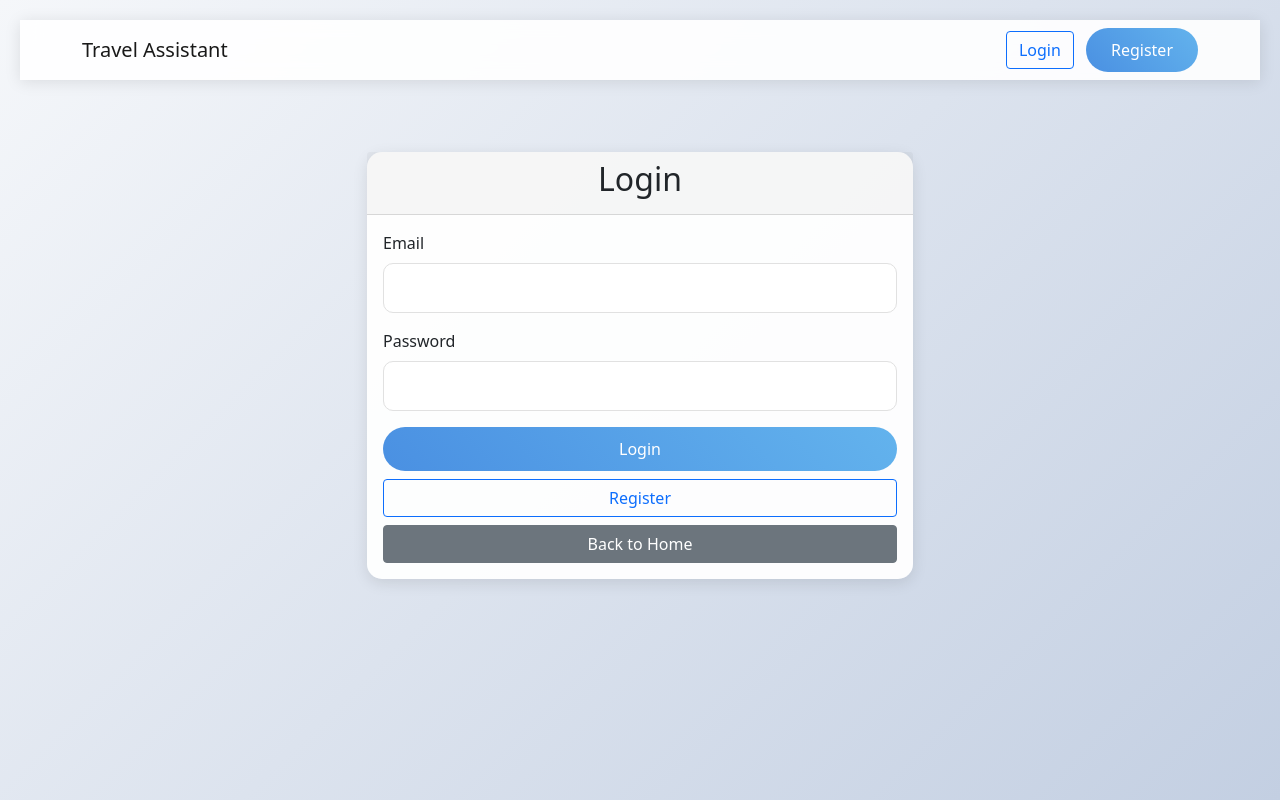
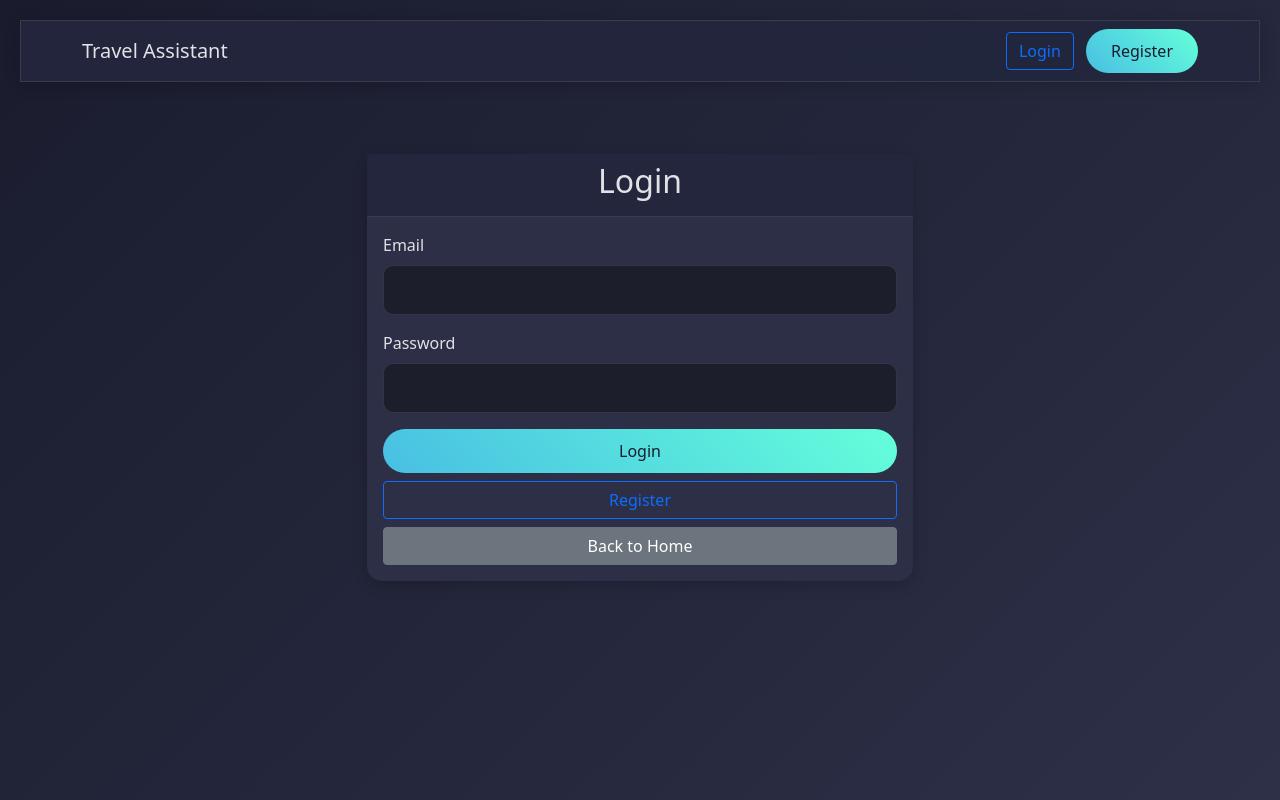
Before and after one commit to Brudalaxe/Travel-Assistant-Webapp, a Flask app: page /login in a window 1280 px wide. Run offline with Flask 3, Linux system fonts and the light colour scheme.

Commit message:
New colour scheme

```diff
--- a/templates/base.html
+++ b/templates/base.html
@@ -8,33 +8,45 @@
     <link href="https://cdnjs.cloudflare.com/ajax/libs/font-awesome/6.0.0/css/all.min.css" rel="stylesheet">
     <style>
         body {
-            background: linear-gradient(135deg, #f5f7fa 0%, #c3cfe2 100%);
+            background: linear-gradient(135deg, #1a1c2e 0%, #2d3047 100%);
             min-height: 100vh;
             padding: 20px;
+            color: #e1e2e6;
         }
 
         .navbar {
-            background: rgba(255, 255, 255, 0.9) !important;
+            background: rgba(28, 30, 44, 0.95) !important;
             backdrop-filter: blur(10px);
-            box-shadow: 0 2px 15px rgba(0,0,0,0.1);
+            box-shadow: 0 2px 15px rgba(0,0,0,0.2);
+        }
+
+        .navbar-light .navbar-brand,
+        .navbar-light .navbar-nav .nav-link {
+            color: #e1e2e6;
         }
 
         .card {
             border: none;
             border-radius: 15px;
-            box-shadow: 0 4px 15px rgba(0,0,0,0.1);
+            box-shadow: 0 4px 15px rgba(0,0,0,0.2);
             transition: transform 0.3s ease, box-shadow 0.3s ease;
-            background: rgba(255, 255, 255, 0.95);
+            background: rgba(45, 48, 71, 0.95);
+            color: #e1e2e6;
         }
 
         .card:hover {
             transform: translateY(-5px);
-            box-shadow: 0 8px 25px rgba(0,0,0,0.15);
+            box-shadow: 0 8px 25px rgba(0,0,0,0.3);
+        }
+
+        .card-header {
+            background: rgba(35, 38, 61, 0.95);
+            border-bottom: 1px solid rgba(255,255,255,0.1);
         }
 
         .weather-icon {
             font-size: 4rem;
-            background: linear-gradient(45deg, #4a90e2, #63b3ed);
+            background: linear-gradient(45deg, #64ffda, #48bfe3);
             -webkit-background-clip: text;
             -webkit-text-fill-color: transparent;
             margin-bottom: 1rem;
@@ -43,28 +55,31 @@
         .temperature {
             font-size: 3.5rem;
             font-weight: 300;
-            color: #2a3166;
+            color: #e1e2e6;
         }
 
         .btn-primary {
-            background: linear-gradient(45deg, #4a90e2, #63b3ed);
+            background: linear-gradient(45deg, #48bfe3, #64ffda);
             border: none;
             padding: 10px 25px;
             border-radius: 25px;
             transition: transform 0.2s ease;
+            color: #1a1c2e;
+            font-weight: 500;
         }
 
         .btn-primary:hover {
-            background: linear-gradient(45deg, #63b3ed, #4a90e2);
+            background: linear-gradient(45deg, #64ffda, #48bfe3);
             transform: translateY(-2px);
+            color: #1a1c2e;
         }
 
         .review-card {
-            background: #fff;
+            background: rgba(35, 38, 61, 0.95);
             padding: 15px;
             margin-bottom: 15px;
             border-radius: 10px;
-            border-left: 4px solid #4a90e2;
+            border-left: 4px solid #48bfe3;
             transition: transform 0.2s ease;
         }
 
@@ -73,25 +88,70 @@
         }
 
         .text-warning {
-            color: #f7c331 !important;
+            color: #ffd700 !important;
+        }
+
+        .text-muted {
+            color: #9ca3af !important;
         }
 
         .modal-content {
+            background: #2d3047;
             border-radius: 15px;
-            border: none;
-            box-shadow: 0 10px 30px rgba(0,0,0,0.2);
+            border: 1px solid rgba(255,255,255,0.1);
+            box-shadow: 0 10px 30px rgba(0,0,0,0.3);
+            color: #e1e2e6;
         }
 
-        .form-control {
-            border-radius: 10px;
-            border: 1px solid #e1e1e1;
-            padding: 12px;
+        .modal-header {
+            border-bottom: 1px solid rgba(255,255,255,0.1);
         }
 
-        .form-select {
+        .modal-footer {
+            border-top: 1px solid rgba(255,255,255,0.1);
+        }
+
+        .form-control, .form-select {
+            background: rgba(28, 30, 44, 0.95);
+            border: 1px solid rgba(255,255,255,0.1);
             border-radius: 10px;
-            border: 1px solid #e1e1e1;
             padding: 12px;
+            color: #e1e2e6;
+        }
+
+        .form-control:focus, .form-select:focus {
+            background: rgba(35, 38, 61, 0.95);
+            border-color: #48bfe3;
+            color: #e1e2e6;
+            box-shadow: 0 0 0 0.25rem rgba(72, 191, 227, 0.25);
+        }
+
+        .form-control::placeholder {
+            color: #9ca3af;
+        }
+
+        .alert-info {
+            background: rgba(72, 191, 227, 0.2);
+            border: 1px solid rgba(72, 191, 227, 0.3);
+            color: #e1e2e6;
+        }
+
+        .alert-danger {
+            background: rgba(239, 68, 68, 0.2);
+            border: 1px solid rgba(239, 68, 68, 0.3);
+            color: #e1e2e6;
+        }
+
+        .alert-success {
+            background: rgba(34, 197, 94, 0.2);
+            border: 1px solid rgba(34, 197, 94, 0.3);
+            color: #e1e2e6;
+        }
+
+        /* Weather info boxes */
+        .bg-light {
+            background: rgba(35, 38, 61, 0.95) !important;
+            border: 1px solid rgba(255,255,255,0.1) !important;
         }
     </style>
 </head>
```
